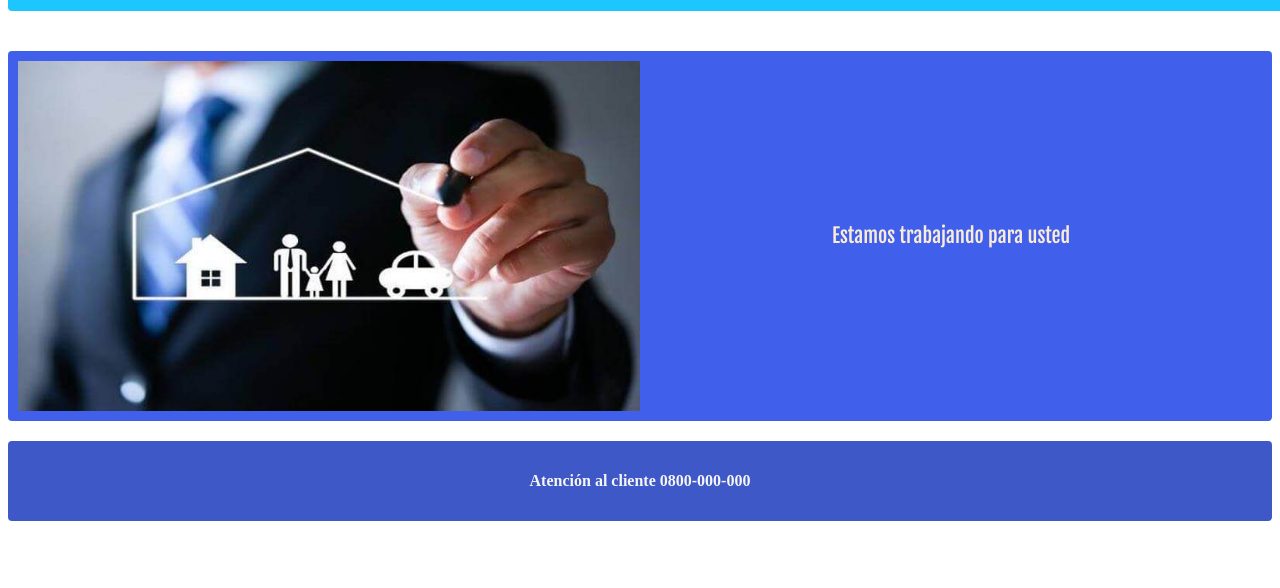
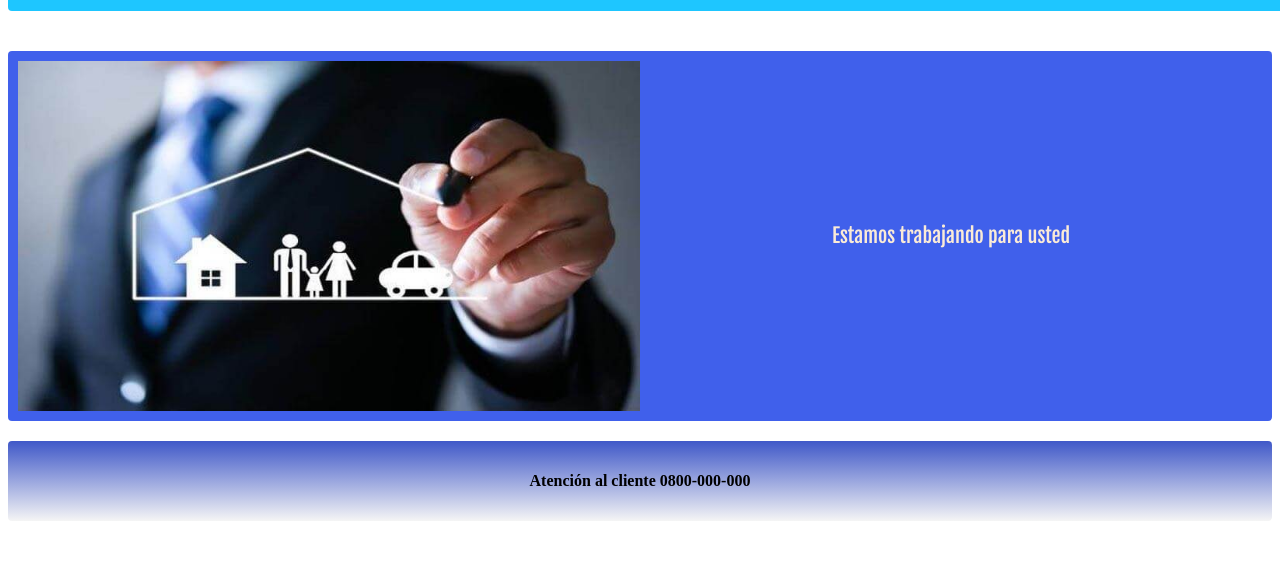
Before and after one commit to TomasIanno/Idea---Iannopollo-Pagani, a plain HTML site: page index.html in a window 1280 px wide. Shown: the part 116-704 px from the top of the page. Drawn offline with Linux system fonts and the light colour scheme.

Commit message:
se agrega gradiente a barra de 0800

```diff
--- a/css/styles.css
+++ b/css/styles.css
@@ -95,10 +95,9 @@
     text-align: center;
     border-radius: 4px;
     padding: 15px;
-    background-color: rgba(7, 39, 184, 0.774);
     box-sizing: border-box 20px;
     font-weight: 700;
-    color: #f5f5f5;
+    background-image: linear-gradient(rgba(7, 39, 184, 0.774), #f5f5f5);
     }
 
 
```
